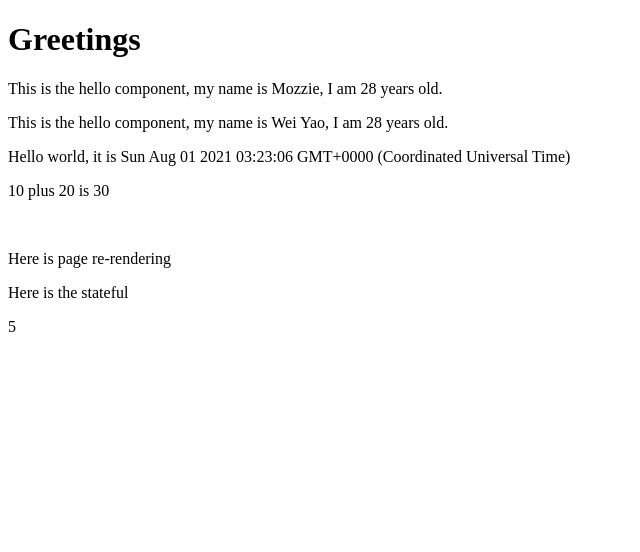
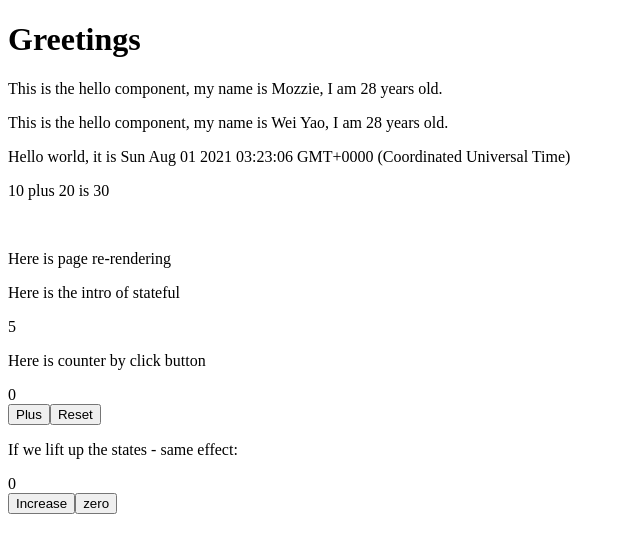
Before and after one commit to mozyao/fs, a React (Create React App) app in the folder react_app/my_first_react_app/: page / in a window 1280 px wide. Shown: the top 552 px of the page, without its empty margins (0-640 px from the left). Built offline with nearby package versions, Linux system fonts and the light colour scheme.

Commit message:
define handler as functions and set up lited states, passing them to child components

```diff
--- a/react_app/my_first_react_app/src/App.js
+++ b/react_app/my_first_react_app/src/App.js
@@ -23,13 +23,39 @@ const App = (props) => {
   const age = 28
   const {count} = props // increase for each second
   const [counter,setCounter]=useState(0)
+  const [counter2,setCounter2]=useState(0)
+  const [counter3,setCounter3]=useState(0)
+
+
+
+  //lift uo the state in App Componnet
+
+  const increaseByOne = () => { setCounter2(counter2+1)}
+  const setToZero = () => { setCounter2(0)}
+
+
+  // auto count
   setTimeout(
     ()=>setCounter(counter+1),
     1000
 
   )
+  // count only clicked
+  const plusClick = () => {
+    console.log('You have clicked the plus button '+counter2+' times.')
+    setCounter3(counter3+1)
 
-  console.log('rendering...',counter)
+  }
+
+  // pass states down to DIsplay Component through props
+  const Display =(props) =>{
+    return (
+      <div>{props.counter}</div>
+    )
+  }
+
+
+  //console.log('rendering...',counter1)
   return (
     <div>
       <h1>Greetings</h1>
@@ -45,8 +71,44 @@ const App = (props) => {
       </br>
       <p> Here is page re-rendering</p>
       {count}
-      <p>Here is the stateful </p>
+
+
+      <p>Here is the intro of stateful </p>
       {counter}
+
+      <p> Here is counter by click button</p>
+      {counter3}
+      <div>
+        <button onClick={plusClick}>
+          Plus
+        </button>
+
+
+        <button onClick={() => setCounter3(0)}>
+         Reset
+        </button>
+        <br>
+        </br>
+        <p>If we lift up the states - same effect:</p>
+
+
+
+
+        <Display counter={counter2}/>
+        <button onClick={increaseByOne}>
+          Increase
+        </button>
+
+        <button onClick={setToZero}>
+          zero
+        </button>
+
+
+
+
+
+      </div>
+
     </div>
 
   )
```
